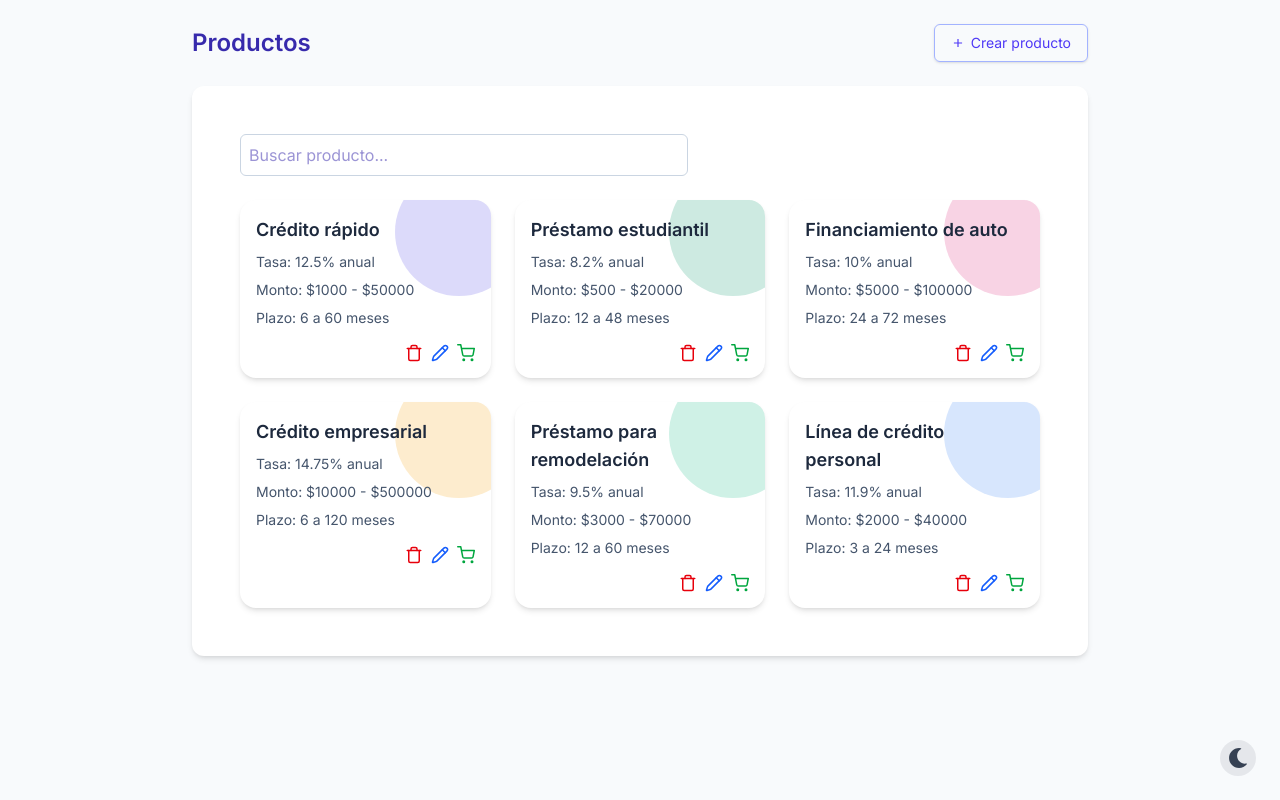
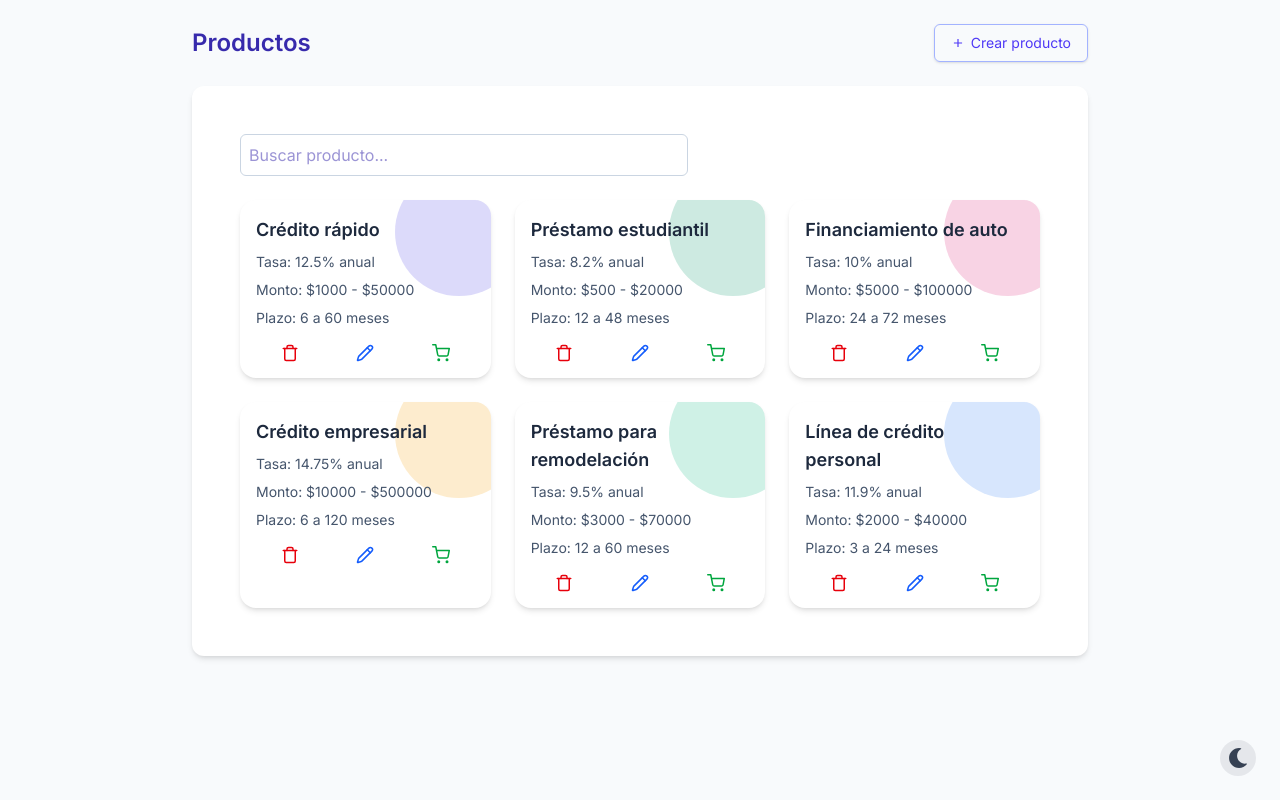
Before and after one commit to JAOLMOS07/credit-app-prev, a Next.js app: page /credit/products in a window 1280 px wide. Built offline with nearby package versions, Linux system fonts and the light colour scheme.

Commit message:
add changes

```diff
--- a/src/components/shared/Input/InputSC.tsx
+++ b/src/components/shared/Input/InputSC.tsx
@@ -10,6 +10,9 @@ type InputProps = {
     icon?: ReactNode;
     iconPosition?: "left" | "right";
     error?: string;
+    min?: number;
+    max?: number;
+    step?: number;
     className?: string;
 };
 export default function Input({
@@ -20,6 +23,9 @@ export default function Input({
     value,
     onChange,
     icon,
+    min,
+    max,
+    step,
     iconPosition = "right",
     error,
     className = "",
@@ -59,6 +65,9 @@ export default function Input({
             placeholder={placeholder}
             name={name}
             value={value}
+            min={min}
+            max={max}
+            step={step}
             onChange={onChange}
             className={`${baseInputStyles} ${placeholderColor} ${textColor} ${borderStyles} ${iconPadding} ${className}`}
           />
--- a/src/components/shared/card/ProductItemCard.tsx
+++ b/src/components/shared/card/ProductItemCard.tsx
@@ -51,7 +51,7 @@ export default function ProductItemCard({ product }: Props) {
                 Plazo: {product.minTerm} a {product.maxTerm} meses
             </p>
 
-            <div className="flex justify-end gap-2 mt-4">
+            <div className="flex justify-around gap-2 mt-4">
                 <button
                     onClick={() => setIsModalOpen(true)}
                     className="text-red-600 hover:text-red-800 dark:hover:text-red-500 transition"
```
